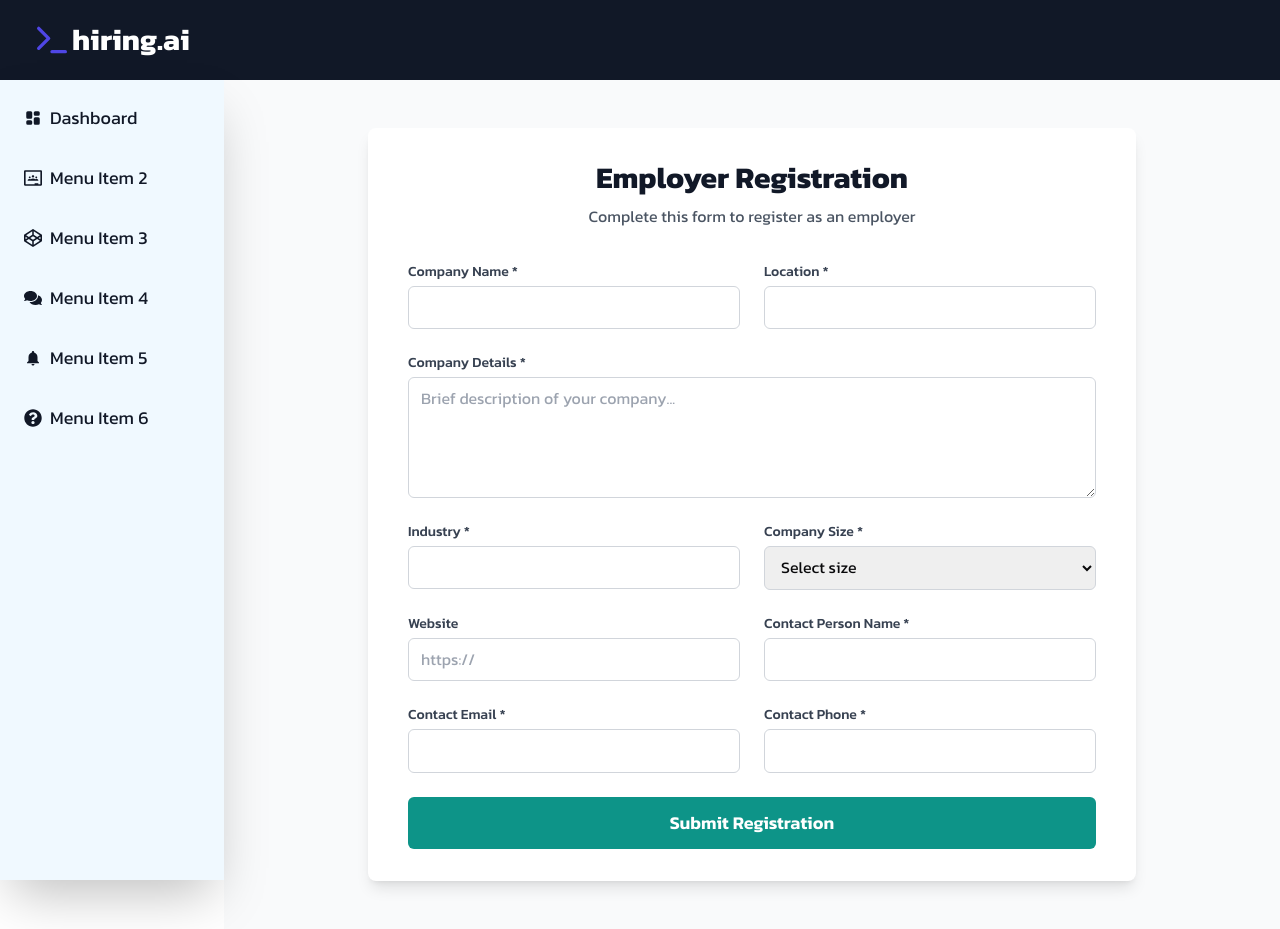
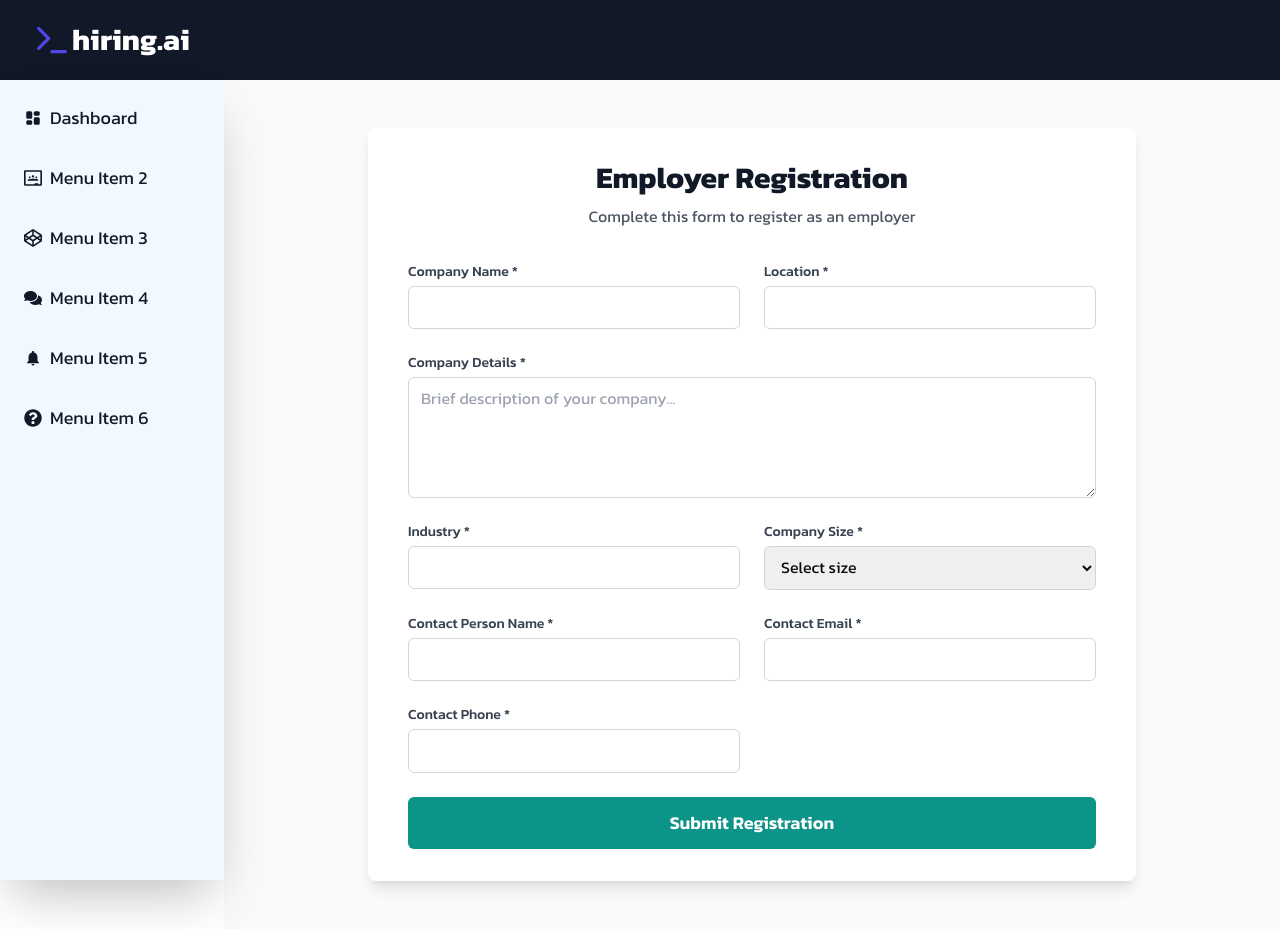
Before and after one commit to Learnathon-By-Geeky-Solutions/xtradrill, a Next.js app: page /employer-registration in a window 1280 px wide. Built offline with nearby package versions, Linux system fonts and the light colour scheme.

Commit message:
website field removed

```diff
--- a/app/employer-registration/page.jsx
+++ b/app/employer-registration/page.jsx
@@ -11,7 +11,6 @@ export default function EmployerRegistration() {
     companyDetails: '',
     industry: '',
     companySize: '',
-    website: '',
     contactPersonName: '',
     contactEmail: '',
     contactPhone: '',
@@ -156,21 +155,6 @@ export default function EmployerRegistration() {
               </div>
 
               <div>
-                <label htmlFor="website" className="block text-sm font-medium text-gray-700">
-                  Website
-                </label>
-                <input
-                  type="url"
-                  name="website"
-                  id="website"
-                  value={formData.website}
-                  onChange={handleChange}
-                  className="mt-1 block w-full rounded-md border border-gray-300 px-3 py-2 focus:border-indigo-500 focus:outline-none focus:ring-indigo-500"
-                  placeholder="https://"
-                />
-              </div>
-
-              <div>
                 <label htmlFor="contactPersonName" className="block text-sm font-medium text-gray-700">
                   Contact Person Name *
                 </label>
--- a/lib/models/employerModel.js
+++ b/lib/models/employerModel.js
@@ -29,14 +29,6 @@ const employerSchema = new mongoose.Schema({
       values: ['1-10', '11-50', '51-200', '201-500', '501+'],
       message: 'Please select a valid company size'
     }
-  },
-  website: {
-    type: String,
-    trim: true,
-    match: [
-      /^(https?:\/\/)([\da-z.-]+)\.([a-z.]{2,6})([\/\w .-]*)*\/?$/,
-      'Please enter a valid URL starting with http:// or https://'
-    ]
   },
   contactPersonName: {
     type: String,
```
